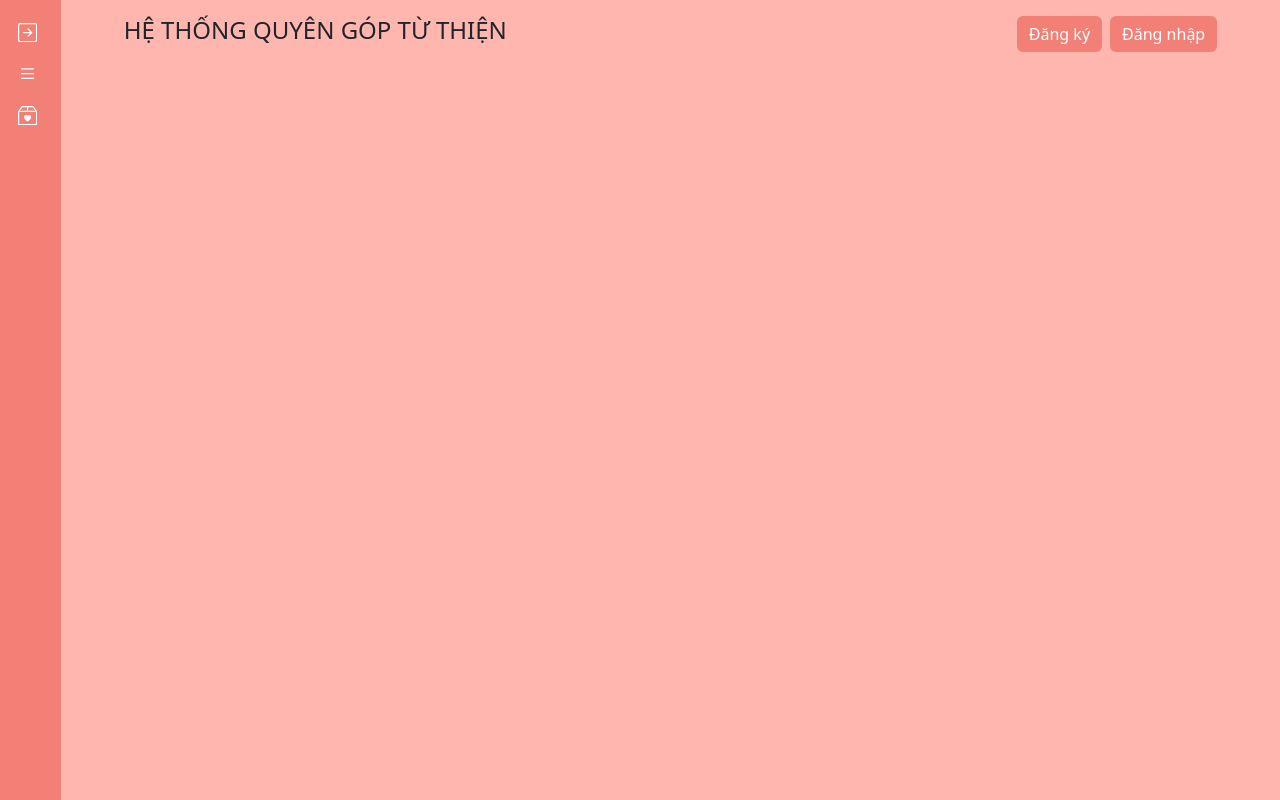
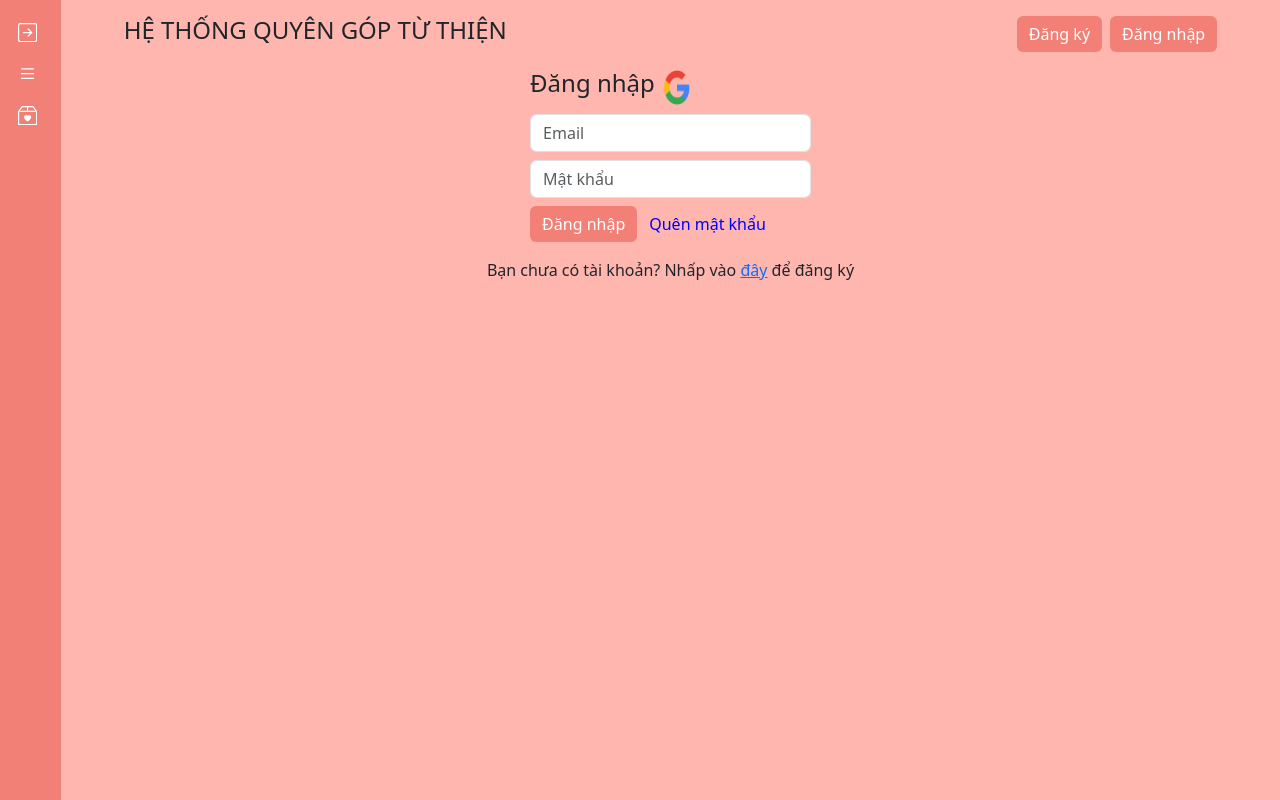
Before and after one commit to TuyetAnh82198/donate-app-frontend, a React (Create React App) app: page /login in a window 1280 px wide. Built offline with nearby package versions, Linux system fonts and the light colour scheme; no server answers.

Commit message:
Update Login.jsx

```diff
--- a/src/pages/Login.jsx
+++ b/src/pages/Login.jsx
@@ -117,7 +117,7 @@ const Login = () => {
 
   return (
     <div>
-      {email !== "" && (
+      {email === "" && (
         <div>
           <Container className="col-6 col-md-5 col-lg-4 col-xl-3 my-3">
             <div className="d-flex">
```
